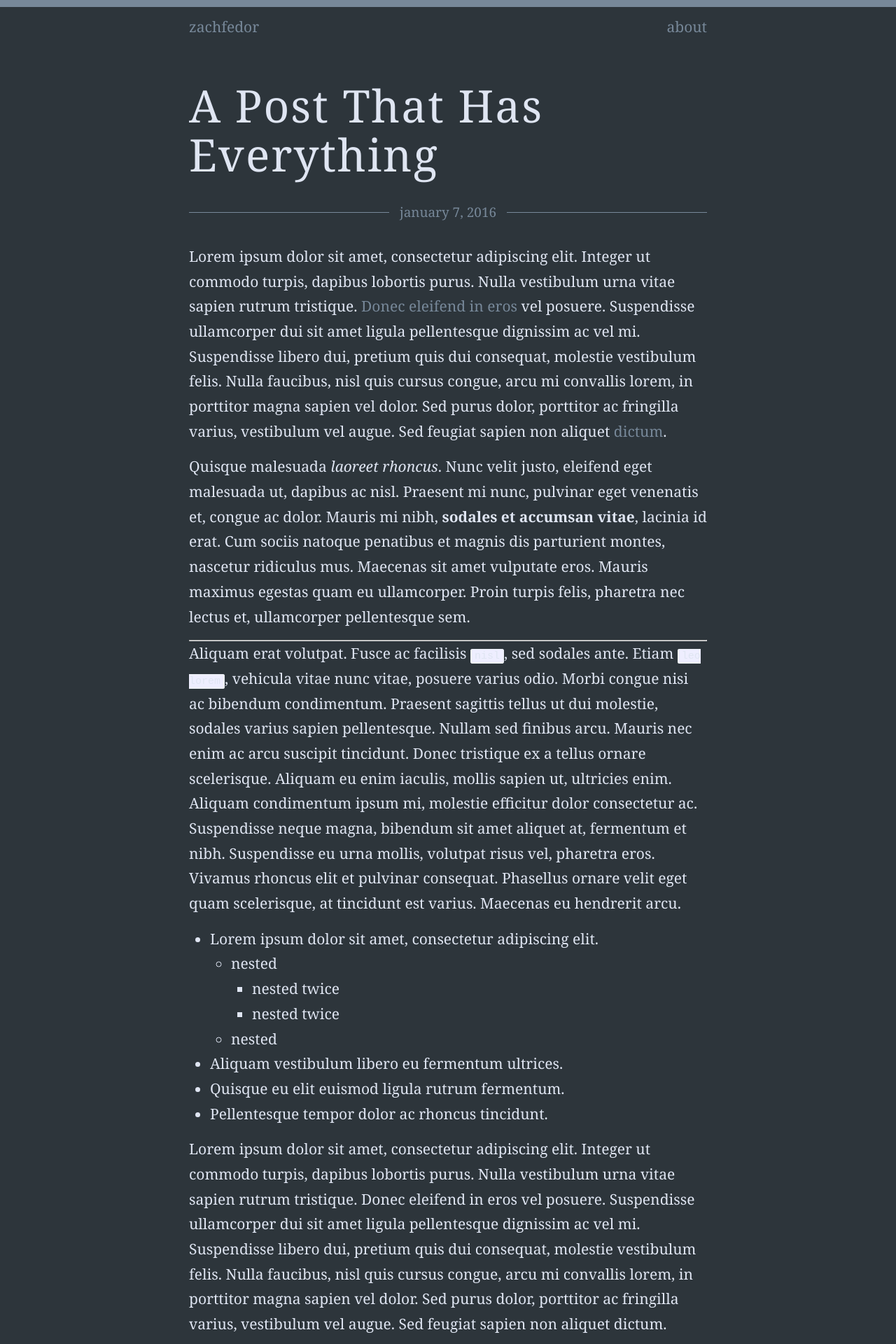
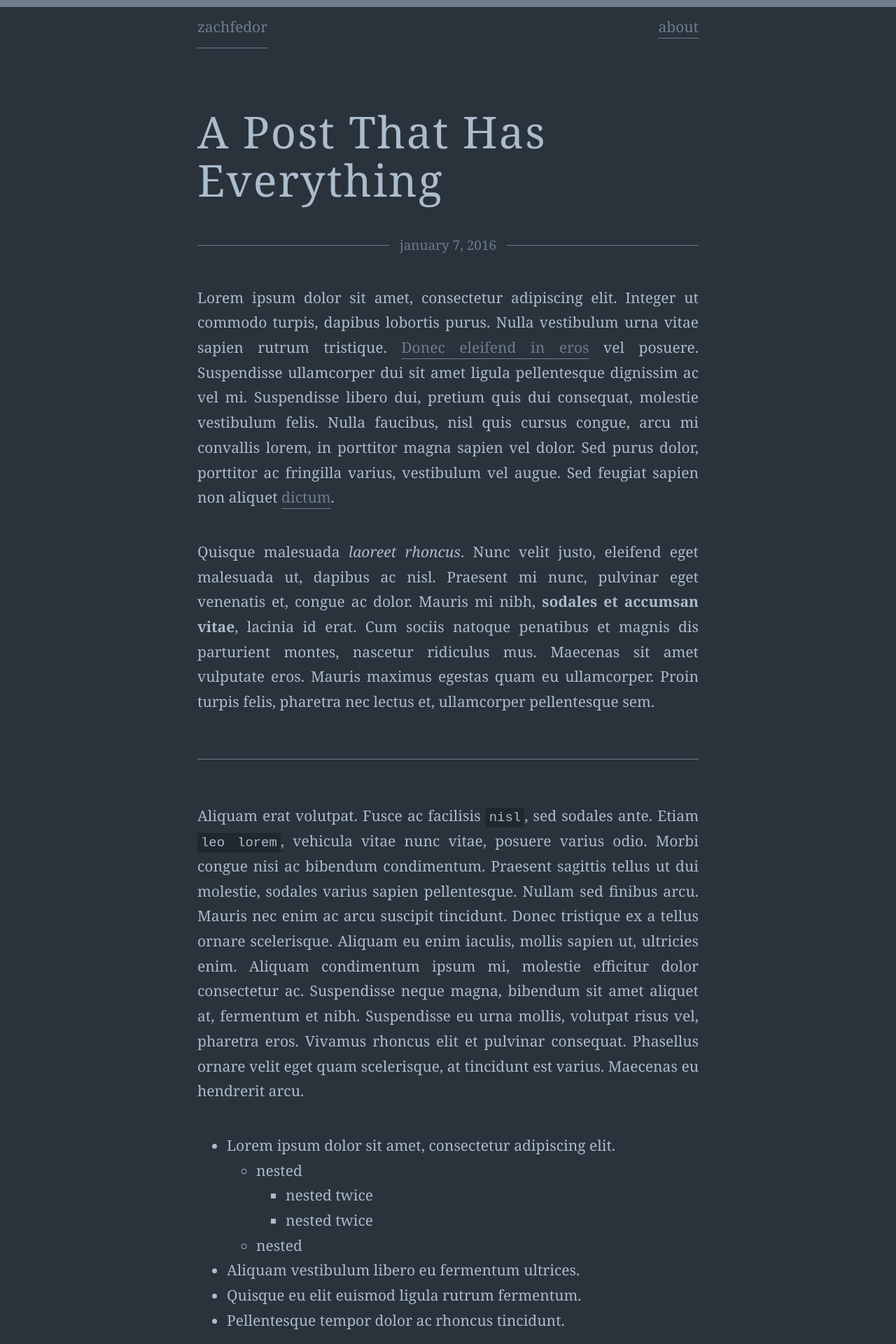
Before and after one commit to zachfedor/zachfedor.github.io, a Jekyll site: the page built from _posts/2016-01-07-post-that-has-everything.md, in a window 1280 px wide. Shown: the top 1920 px of the page at 70% size. Built offline with Jekyll 4.4.1, drawn with Linux system fonts in a browser that asks for light colours; some web fonts are replaced.

Commit message:
global styles and typography

```diff
--- a/_includes/header.html
+++ b/_includes/header.html
@@ -5,21 +5,11 @@
         <a class="site-title" href="{{ site.baseurl }}/">{{ site.title }}</a>
 
         <nav class="site-nav">
-      <a href="#" class="menu-icon">
-        <svg viewBox="0 0 18 15">
-          <path fill="#424242" d="M18,1.484c0,0.82-0.665,1.484-1.484,1.484H1.484C0.665,2.969,0,2.304,0,1.484l0,0C0,0.665,0.665,0,1.484,0 h15.031C17.335,0,18,0.665,18,1.484L18,1.484z"/>
-          <path fill="#424242" d="M18,7.516C18,8.335,17.335,9,16.516,9H1.484C0.665,9,0,8.335,0,7.516l0,0c0-0.82,0.665-1.484,1.484-1.484 h15.031C17.335,6.031,18,6.696,18,7.516L18,7.516z"/>
-          <path fill="#424242" d="M18,13.516C18,14.335,17.335,15,16.516,15H1.484C0.665,15,0,14.335,0,13.516l0,0 c0-0.82,0.665-1.484,1.484-1.484h15.031C17.335,12.031,18,12.696,18,13.516L18,13.516z"/>
-        </svg>
-      </a>
-
-      <div class="trigger">
         {% for my_page in site.pages %}
             {% if my_page.title %}
             <a class="page-link" href="{{ my_page.url | prepend: site.baseurl }}">{{ my_page.title }}</a>
             {% endif %}
         {% endfor %}
-      </div>
         </nav>
 
     </div>
--- a/_sass/_base.scss
+++ b/_sass/_base.scss
@@ -9,7 +9,15 @@ dl, dd, ol, ul, figure {
 }
 
 html {
-    font-size: $base-font-size;
+    font-size: $root-font-size;
+
+    @include media-query($on-palm) {
+        font-size: $root-font-size * 0.85;
+    }
+
+    // @include media-query($large) {
+    //     font-size: $root-font-size * 1.2;
+    // }
 }
 
 
@@ -17,9 +25,10 @@ html {
  * Basic styling
  */
 body {
+    min-width: 400px;
+    background-color: $base;
+    color: $text;
     font: $base-font-weight #{$base-font-size}/#{$base-line-height} $base-font-family;
-    color: $text-color;
-    background-color: $background-color;
     -webkit-text-size-adjust: 100%;
     -webkit-font-feature-settings: "kern" 1;
     -moz-font-feature-settings: "kern" 1;
@@ -37,7 +46,7 @@ h1, h2, h3, h4, h5, h6,
 p, blockquote, pre,
 ul, ol, dl, figure,
 %vertical-rhythm {
-    margin-bottom: $spacing-unit / 2;
+    margin-bottom: $spacing-unit;
 }
 
 
@@ -86,24 +95,65 @@ li {
  */
 h1, h2, h3, h4, h5, h6 {
     font-weight: $base-font-weight;
+    padding-top: $spacing-unit / 2;
+}
+h1 {
+    font-size: 3rem;
+    line-height: 1.1;
+    letter-spacing: 2px;
+}
+h2, h3, h4, h5, h6 {
+    color: $text-dark;
+}
+h2 {
+    font-size: 2.29rem;
+}
+h3 {
+    font-size: 1.71rem;
+}
+h4 {
+    font-size: 1.3333rem;
+}
+h5 {
+    font-size: 1.14rem;
+}
+h6 {
+    font-size: 1rem;
 }
 
+
+/**
+ * Emphasis
+ */
+strong {
+    font-weight: 600;
+}
+i {
+    font-style: italic;
+}
 
 
 /**
  * Links
  */
 a {
-    color: $brand-color;
+    padding-bottom: 2px;
+    color: $text-dark;
+    border-bottom: 1px solid $text-dark;
     text-decoration: none;
+    transition: color ease $time, border-color ease $time;
 
     &:visited {
-        color: darken($brand-color, 15%);
+        color: $text-dark;
     }
 
     &:hover {
-        color: $text-color;
-        text-decoration: underline;
+        color: $accent;
+        border-color: $accent;
+    }
+
+    &:focus {
+        outline: none;
     }
 }
 
@@ -113,42 +163,69 @@ a {
  * Blockquotes
  */
 blockquote {
-    color: $grey-color;
-    border-left: 4px solid $grey-color-light;
-    padding-left: $spacing-unit / 2;
-    font-size: 18px;
+    position: relative;
+    color: $text-dark;
+    padding: $spacing-unit;
+    font-size: $small-font-size;
     font-style: italic;
 
     > :last-child {
         margin-bottom: 0;
     }
+
+    span {
+        position: absolute;
+        right: 100px;
+        text-align: right;
+    }
+
+    &:before, &:after {
+        position: absolute;
+        font-size: 3rem;
+        line-height: 10px;
+    }
+    &:before {
+        content: "“";
+    }
+    &:after {
+        content: "”";
+        bottom: -4px;
+        right: $spacing-unit;
+    }
 }
 
+
+/**
+ * Horizontal Rules
+ */
+hr {
+    border: 0;
+    height: 1px;
+    background: $text-dark;
+    margin: ($spacing-unit * 1.5) 0;
+}
 
 
 /**
  * Code formatting
  */
-pre,
-code {
-    font-size: 15px;
-    border: 1px solid $grey-color-light;
-    border-radius: 3px;
-    background-color: #eef;
+pre, code {
+    font-size: $small-font-size;
 }
 
 code {
-    padding: 1px 5px;
+    padding: 3px 5px;
+    background-color: $base-dark;
 }
 
 pre {
-    padding: 8px 12px;
+    padding: $spacing-unit;
+    background-color: $base-dark;
     overflow-x: auto;
 
-    > code {
-        border: 0;
-        padding-right: 0;
-        padding-left: 0;
+    code {
+        padding: 0px;
+        background-color: none;
     }
 }
 
@@ -202,7 +279,7 @@ pre {
         vertical-align: middle;
 
         path {
-            fill: $grey-color;
+            fill: $text-dark;
         }
     }
 }
--- a/_sass/_layout.scss
+++ b/_sass/_layout.scss
@@ -2,11 +2,8 @@
  * Site header
  */
 .site-header {
-    border-top: 10px solid $grey-color;
+    border-top: 0.5rem solid $text-dark;
     min-height: 56px;
-
-    // Positioning context for the mobile navigation icon
-    position: relative;
 }
 
 .site-title {
@@ -14,11 +11,6 @@
     line-height: 56px;
     margin-bottom: 0;
     float: left;
-
-    &,
-    &:visited {
-        color: $grey-color;
-    }
 }
 
 .site-nav {
@@ -30,62 +22,17 @@
     }
 
     .page-link {
-        color: $grey-color;
+        color: $text-dark;
         line-height: $base-line-height;
         text-transform: lowercase;
+
+        &:hover {
+            color: $accent;
+        }
 
         // Gaps between nav items, but not on the last one
         &:not(:last-child) {
             margin-right: 20px;
-        }
-    }
-
-    @include media-query($on-palm) {
-        position: absolute;
-        top: 9px;
-        right: $spacing-unit / 2;
-        background-color: $background-color;
-        border: 1px solid $grey-color-light;
-        border-radius: 5px;
-        text-align: right;
-
-        .menu-icon {
-            display: block;
-            float: right;
-            width: 36px;
-            height: 26px;
-            line-height: 0;
-            padding-top: 10px;
-            text-align: center;
-
-            > svg {
-                width: 18px;
-                height: 15px;
-
-                path {
-                    fill: $grey-color-dark;
-                }
-            }
-        }
-
-        .trigger {
-            clear: both;
-            display: none;
-        }
-
-        &:hover .trigger {
-            display: block;
-            padding-bottom: 5px;
-        }
-
-        .page-link {
-            display: block;
-            padding: 5px 10px;
-
-            &:not(:last-child) {
-                margin-right: 0;
-            }
-            margin-left: 20px;
         }
     }
 }
@@ -96,12 +43,12 @@
  * Site footer
  */
 .site-footer {
-    background: $grey-color-dark;
+    background: $base-dark;
     padding: $spacing-unit 0;
 }
 
 .footer-heading {
-    font-size: 18px;
+    font-size: $small-font-size;
     margin-bottom: $spacing-unit / 2;
 }
 
@@ -112,8 +59,7 @@
 }
 
 .footer-col-wrapper {
-    font-size: 15px;
-    color: $grey-color;
+    color: $text-dark;
     margin-left: -$spacing-unit / 2;
     @extend %clearfix;
 }
@@ -166,11 +112,10 @@
  * Page content
  */
 .page-content {
-    padding: ($spacing-unit + 20px) 0;
+    padding: ($spacing-unit + 1rem) 0;
 }
 
 .page-heading {
-    font-size: 20px;
 }
 
 .post-list {
@@ -184,7 +129,7 @@
 
 .post-meta {
     font-size: $small-font-size;
-    color: $grey-color;
+    color: $text-dark;
     text-transform: lowercase;
 
     time {
@@ -202,12 +147,12 @@
             right: 0;
             bottom: 0;
             width: 100%;
-            border-top: 1px solid $grey-color;
+            border-top: 1px solid $text-dark;
             z-index: -1;
         }
 
         span {
-            background: $background-color;
+            background: $base;
             padding: 2px 15px;
         }
     }
@@ -215,7 +160,7 @@
 
 .post-link {
     display: block;
-    font-size: 24px;
+    font-size: 1.3333rem;
 }
 
 
@@ -228,40 +173,41 @@
 }
 
 .post-title {
-    font-size: 64px;
-    line-height: 1.1;
-    margin-bottom: 30px;
-    letter-spacing: 2px;
+    margin-bottom: $spacing-unit;
 
     @include media-query($on-laptop) {
-        font-size: 36px;
+        // font-size: 36px;
     }
 }
 
 .post-content {
     margin-bottom: $spacing-unit;
 
-    h2 {
-        font-size: 32px;
+    // h2 {
+    //     font-size: 32px;
 
-        @include media-query($on-laptop) {
-            font-size: 28px;
-        }
-    }
+    //     @include media-query($on-laptop) {
+    //         font-size: 28px;
+    //     }
+    // }
 
-    h3 {
-        font-size: 26px;
+    // h3 {
+    //     font-size: 26px;
 
-        @include media-query($on-laptop) {
-            font-size: 22px;
-        }
-    }
+    //     @include media-query($on-laptop) {
+    //         font-size: 22px;
+    //     }
+    // }
 
-    h4 {
-        font-size: 20px;
+    // h4 {
+    //     font-size: 20px;
 
-        @include media-query($on-laptop) {
-            font-size: 18px;
-        }
+    //     @include media-query($on-laptop) {
+    //         font-size: 18px;
+    //     }
+    // }
+
+    p {
+        text-align: justify;
     }
 }
--- a/css/main.scss
+++ b/css/main.scss
@@ -4,30 +4,32 @@
 @charset "utf-8";
 
 
+// Colors
+$accent:    #ebf5ff;
+$base-dark: #20272E;
+$base:      #2A323B;
+$text-dark: #6D7D8C;
+$text:      #abbccc;
 
-// Our variables
+
+// Typography
 $base-font-family: Georgia, serif;
-$base-font-size:   21px;
+$root-font-size:   21px;
+$base-font-size:   1rem;
 $base-font-weight: 300;
 $small-font-size:  0.9rem;
 $base-line-height: 1.7;
 
-$spacing-unit:     30px;
 
-$text-color:       #DFE5F2;
-$background-color: #2D353B;
-$brand-color:      #778899;
-
-$grey-color:       #778899;
-$grey-color-light: #EBF0F5;
-$grey-color-dark:  #23282B;
-
-// Width of the content area
+// Dimensions
+$spacing-unit:     2rem;
 $content-width:    800px;
 
 $on-palm:          600px;
 $on-laptop:        800px;
+$large:            1200px;
 
+$time: 0.3s;
 
 
 // Use media queries like this:
```
Also changed, not shown: index.html (+11 -8 lines). Lines whose indentation alone changed are shown as unchanged.
